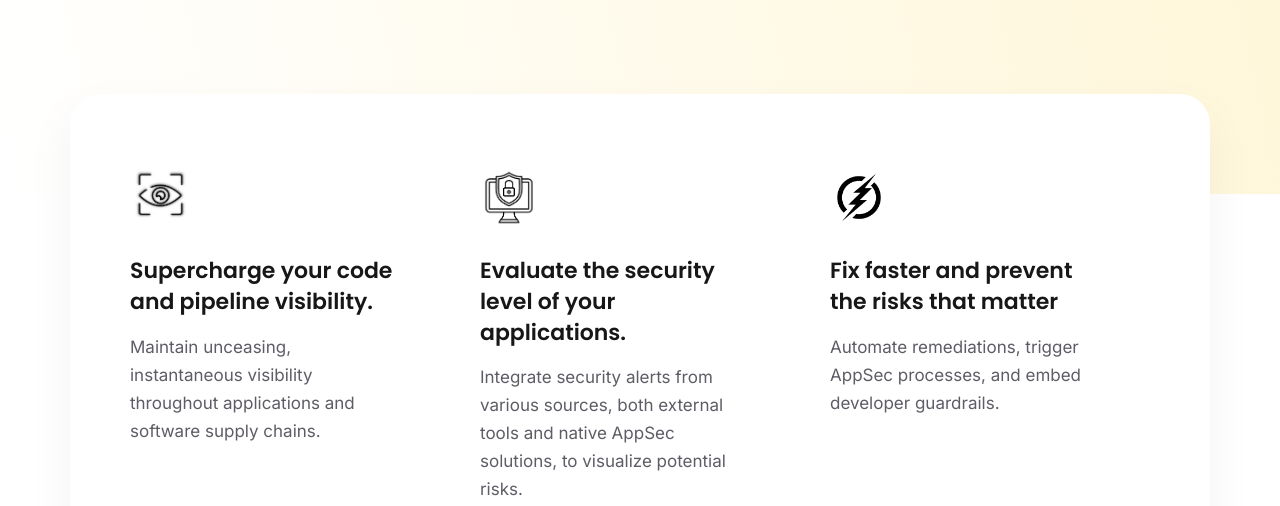
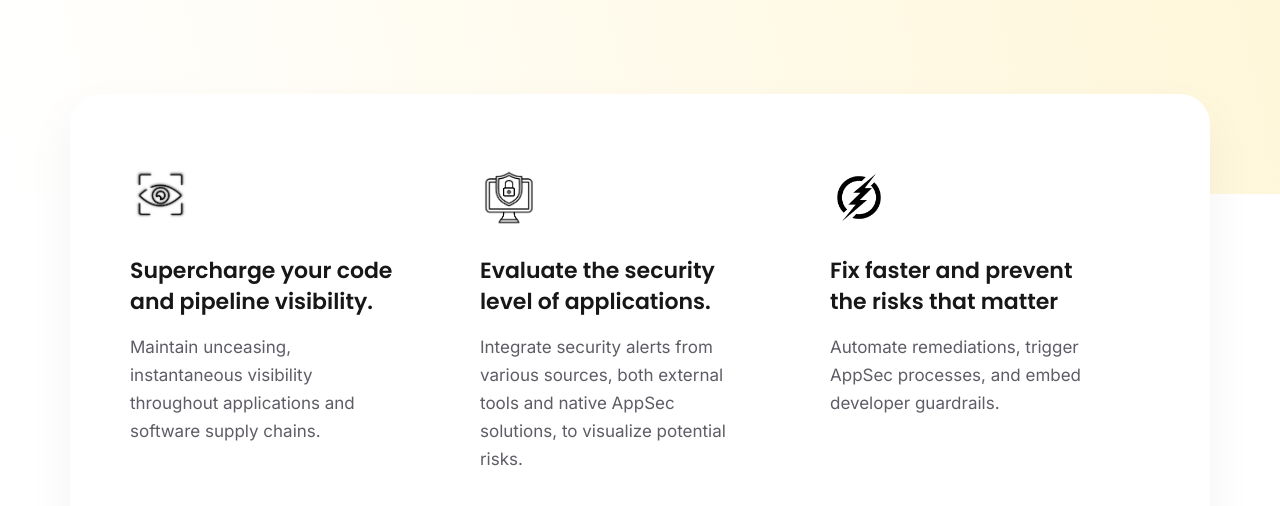
Before and after one commit to ranga-scan0/scan0.github.io, a plain HTML site: page index.html in a window 1280 px wide. Shown: the part 581-1087 px from the top of the page. Drawn offline with Linux system fonts and the light colour scheme.

Commit message:
Update index.html

```diff
--- a/index.html
+++ b/index.html
@@ -117,7 +117,7 @@
                   <div class="why-choose-icon">
                     <img src="images\understan-secure.png" alt="Why Choose Icon" height="57px" width="58px">
                   </div>
-                  <h4>Evaluate the security level of your applications.</h4>
+                  <h4>Evaluate the security level of applications.</h4>
                   <p>Integrate security alerts from various sources, both external tools and native AppSec solutions, to visualize potential risks.</p>
                 </div>
               </div>
```
